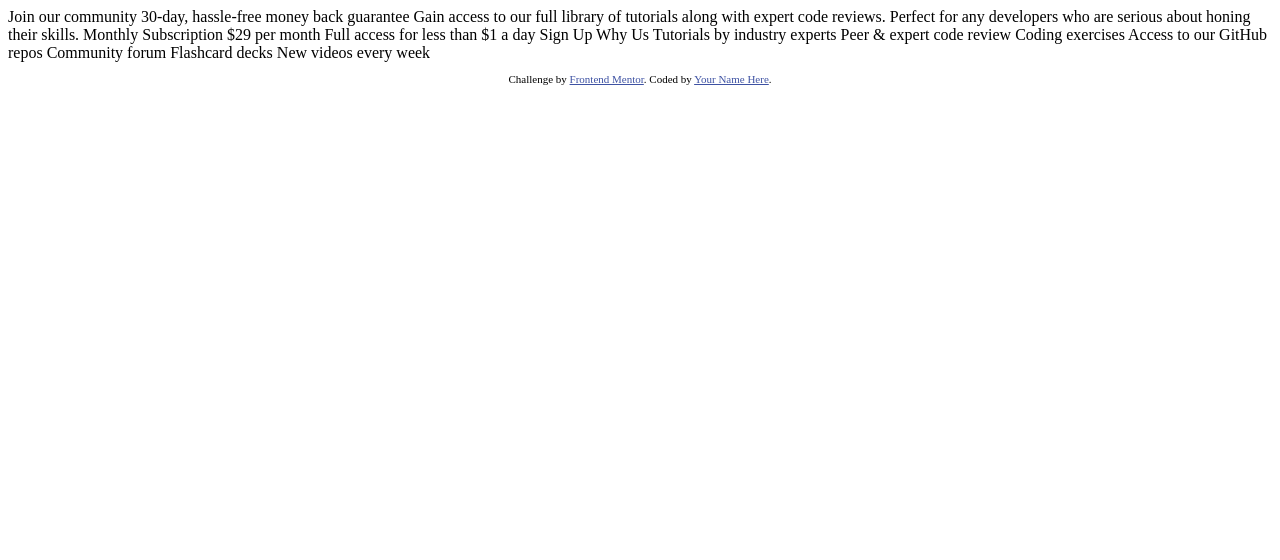
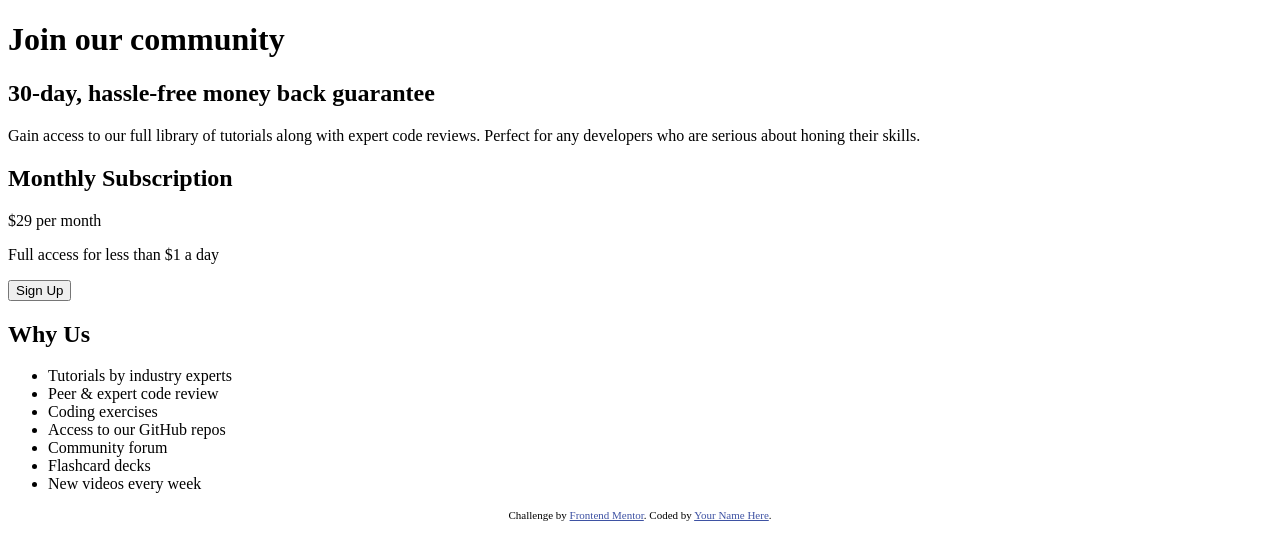
Before and after one commit to FelipinDR/frontendmentor08, a plain HTML site: page index.html in a window 1280 px wide. Drawn offline with Linux system fonts and the light colour scheme.

Commit message:
Finished index.html

```diff
--- a/index.html
+++ b/index.html
@@ -15,31 +15,39 @@
   </style>
 </head>
 <body>
-  Join our community
+  <main>
+    <div class="container">
+      <div class="container01">
+  <h1>Join our community</h1>
 
-  30-day, hassle-free money back guarantee
+  <h2>30-day, hassle-free money back guarantee</h2>
 
-  Gain access to our full library of tutorials along with expert code reviews.
-  Perfect for any developers who are serious about honing their skills.
+  <p>Gain access to our full library of tutorials along with expert code reviews.
+  Perfect for any developers who are serious about honing their skills.</p>
+</div>
+<div class="container02">
+  <h2>Monthly Subscription</h2>
 
-  Monthly Subscription
+  <p>&dollar;29 per month</p>
 
-  &dollar;29 per month
+  <p>Full access for less than &dollar;1 a day</p>
 
-  Full access for less than &dollar;1 a day
-
-  Sign Up
-
-  Why Us
-
-  Tutorials by industry experts
-  Peer &amp; expert code review
-  Coding exercises
-  Access to our GitHub repos
-  Community forum
-  Flashcard decks
-  New videos every week
-
+  <button>Sign Up</button>
+</div>
+<div class="container03">
+  <h2>Why Us</h2>
+  <ul>
+  <li>Tutorials by industry experts</li>
+  <li>Peer &amp; expert code review</li>
+  <li>Coding exercises</li>
+  <li>Access to our GitHub repos</li>
+  <li>Community forum</li>
+  <li>Flashcard decks</li>
+  <li>New videos every week</li>
+</ul>
+</div>
+</div>
+</main>
   <footer>
     <p class="attribution">
       Challenge by <a href="https://www.frontendmentor.io?ref=challenge" target="_blank">Frontend Mentor</a>.
```
